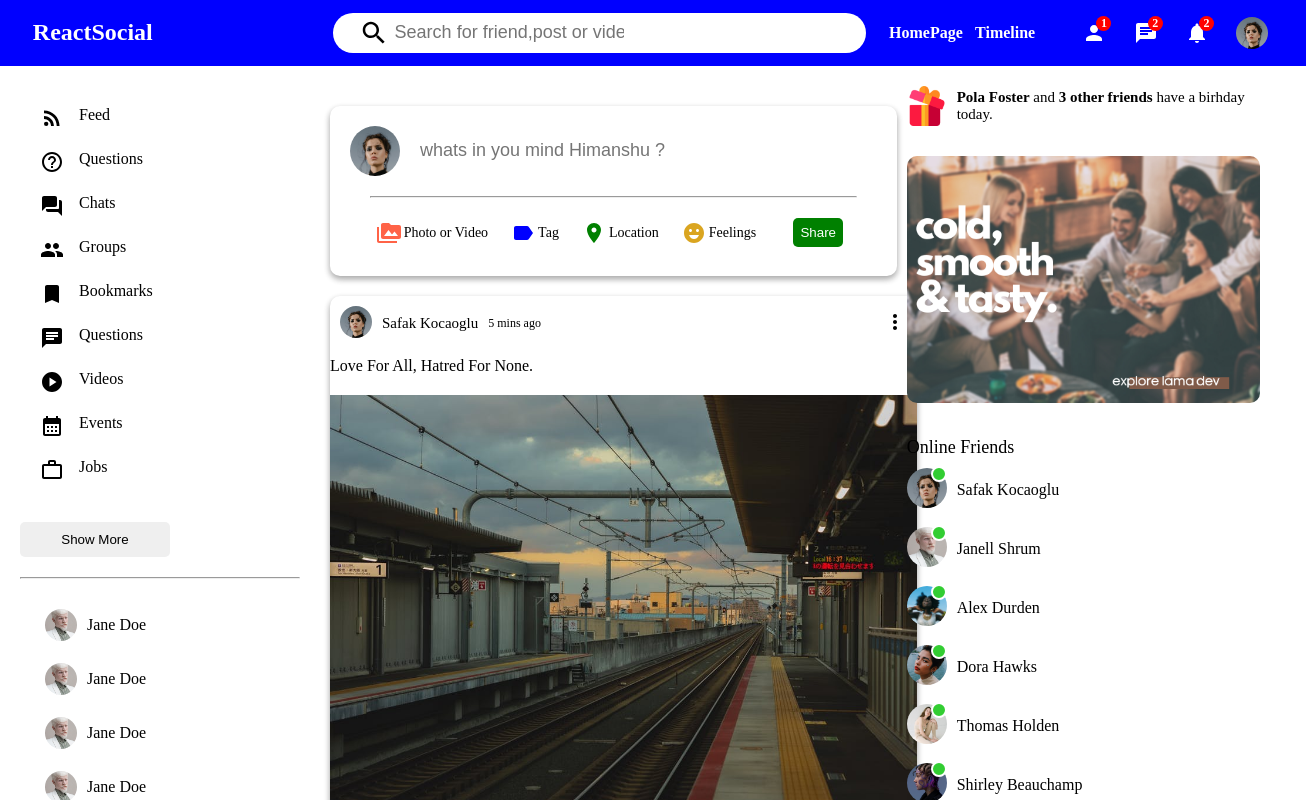
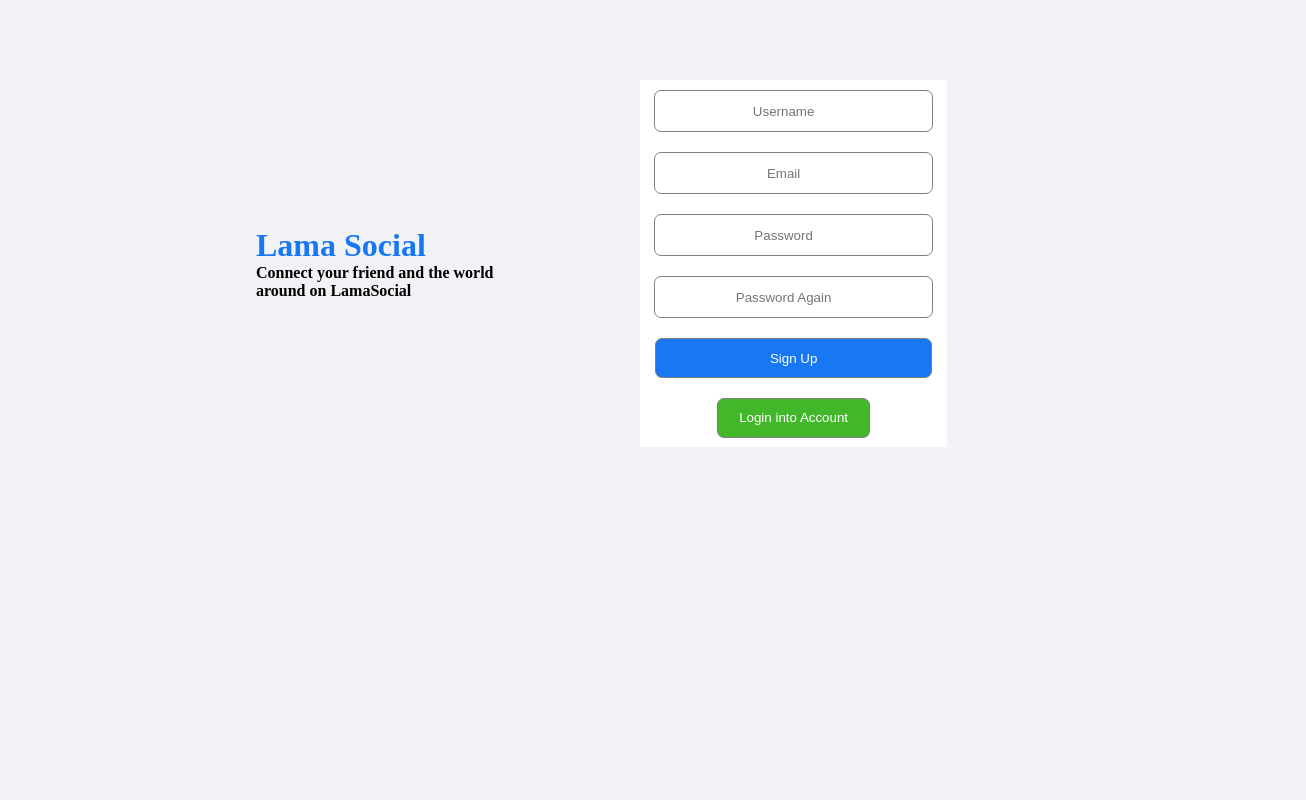
Before and after one commit to HIMANSHUMISHRA389/React-Social, a React (Create React App) app in the folder client/: page / in a window 1280 px wide. Shown: the top 800 px of the page, 1306 px wide, since content can reach past the window. Built offline with nearby package versions, Linux system fonts and the light colour scheme.

Commit message:
login page

```diff
--- a/client/src/App.js
+++ b/client/src/App.js
@@ -1,10 +1,13 @@
 import Home from "./components/pages/home/Home.jsx";
+import Login from "./components/pages/login/login.jsx";
 
 
 function App() {
   return (
    <div>
-    <Home/>
+    {/* <Home/> */}
+
+    <Login/>
    </div>
   );
 }
--- /dev/null
+++ b/client/src/components/pages/login/Login.css
@@ -0,0 +1,76 @@
+* {
+  background-color: #f0f2f5;
+}
+
+.loginWrapper {
+  display: flex;
+  align-items: center;
+  justify-content: center;
+  align-content: center;
+  margin-top: 10vh;
+  height: 100%;
+  width: 80%;
+  margin-left: auto;
+  margin-right: auto;
+}
+.loginLeftDiv h1 {
+  color: #1877f2;
+  font-weight: bolder;
+}
+.loginLeftDiv p {
+  color: black;
+  font-weight: bolder;
+}
+.loginLeft {
+  flex: 6;
+
+  height: 100%;
+  display: flex;
+  flex-direction: column;
+  justify-content: center;
+  align-items: center;
+  background-color: #f0f2f5;
+}
+.loginLeftDiv {
+  display: flex;
+  flex-direction: column;
+  width: 50%;
+}
+.loginLeftDiv h1 {
+  text-align: start;
+}
+.loginRight {
+  flex: 6;
+
+  height: 100%;
+  width: 80%;
+}
+.loginForm {
+  display: flex;
+  flex-direction: column;
+  background-color: white;
+  width: 60%;
+}
+.inputB {
+  margin: 10px auto;
+  height: 40px;
+  border-radius: 7px;
+  background-color: white;
+  width: 90%;
+  text-align: center;
+  border-style: none;
+  border:1px solid  grey;
+}
+.inputB::placeholder {
+  margin-left: 20px;
+}
+.buttonB {
+  background-color: #1877f2;
+  color: white;
+}
+.buttonS {
+  background-color: #42b72a;
+  width: 50%;
+  margin: 0.6rem auto;
+  color: white;
+}
--- /dev/null
+++ b/client/src/components/pages/login/login.jsx
@@ -0,0 +1,32 @@
+import React from "react";
+import "./Login.css";
+const Login = () => {
+  return (
+    <div className="login">
+      <div className="loginWrapper">
+        <div className="loginLeft">
+          <div className="loginLeftDiv">
+            <h1 >Lama Social</h1>
+            <p>Connect your friend and the world around on LamaSocial</p>
+          </div>
+        </div>
+        <div className="loginRight">
+          <div className="loginForm">
+            <input type="text" className="inputB " placeholder="Username" />
+            <input type="text" className="inputB" placeholder="Email" />
+            <input type="text" className="inputB" placeholder="Password" />
+            <input
+              type="text"
+              className="inputB"
+              placeholder="Password Again"
+            />
+            <button className="inputB buttonB">Sign Up</button>
+            <button className="inputB buttonS">Login into Account</button>
+          </div>
+        </div>
+      </div>
+    </div>
+  );
+};
+
+export default Login;
--- a/client/src/components/userPost/Post.jsx
+++ b/client/src/components/userPost/Post.jsx
@@ -1,9 +1,15 @@
-import React from 'react'
+import React, { useState } from 'react'
 import './post.css'
 import { MoreVert } from '@mui/icons-material';
 import { Users } from '../../dummyData';
 const Post = ({posts}) => {
 
+  const[like,setLike]=useState(posts.like)
+  const[isLike,setIsLike]=useState(true)
+const count=()=>{
+ isLike?setLike(like+1):setLike(like-1)
+setIsLike(!isLike)
+}
   return (
     <div className="post">
       <div className="postWrapper">
@@ -32,10 +38,10 @@ const Post = ({posts}) => {
         </div>
         <div className="bottom">
           <div className="postBottomLeft">
-            <img className="postLike" src="/assets/like.png" />
+            <img className="postLike" src="/assets/like.png" onClick={()=>count()}/>
             <img className="postLike" src="/assets/heart.png" />
             <span className="postLikeCounter">
-              {posts.like} people liked it
+              {like} people liked it
             </span>
           </div>
           <div className="postBottomRight">
```
